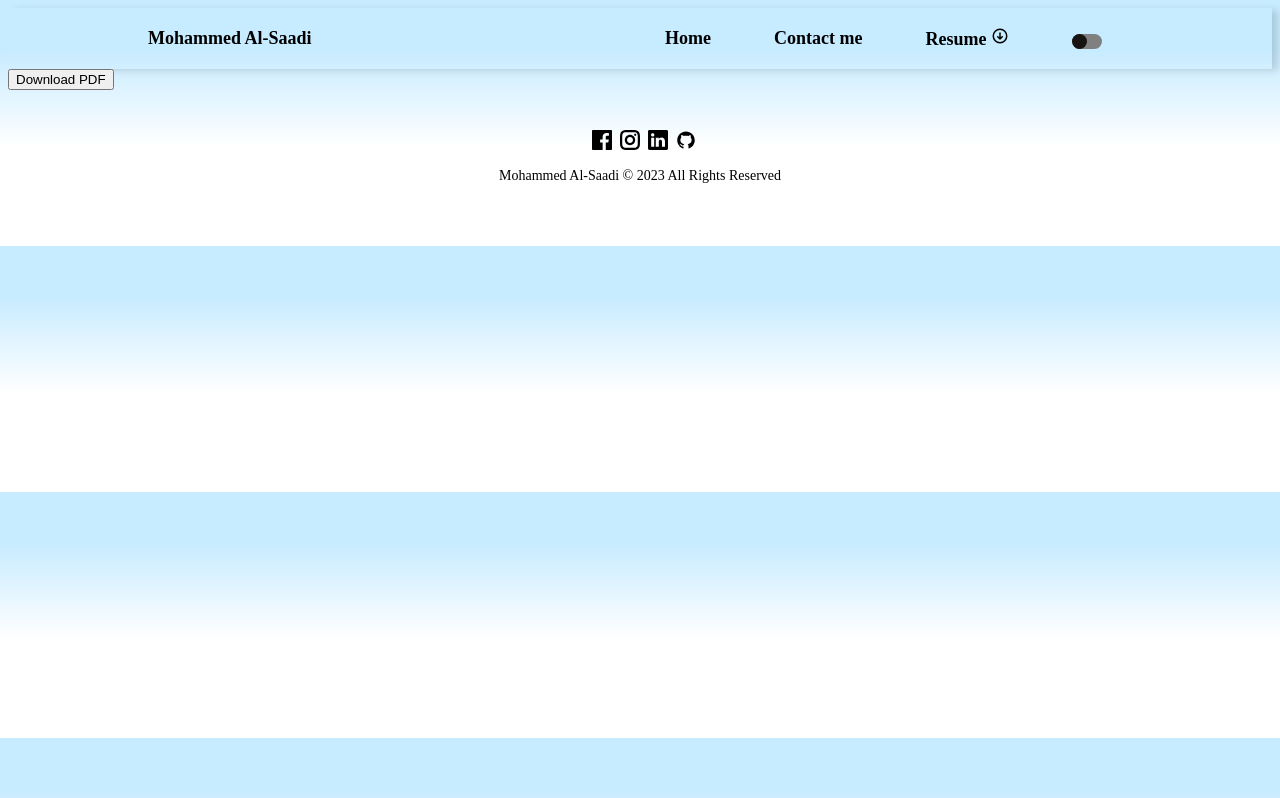
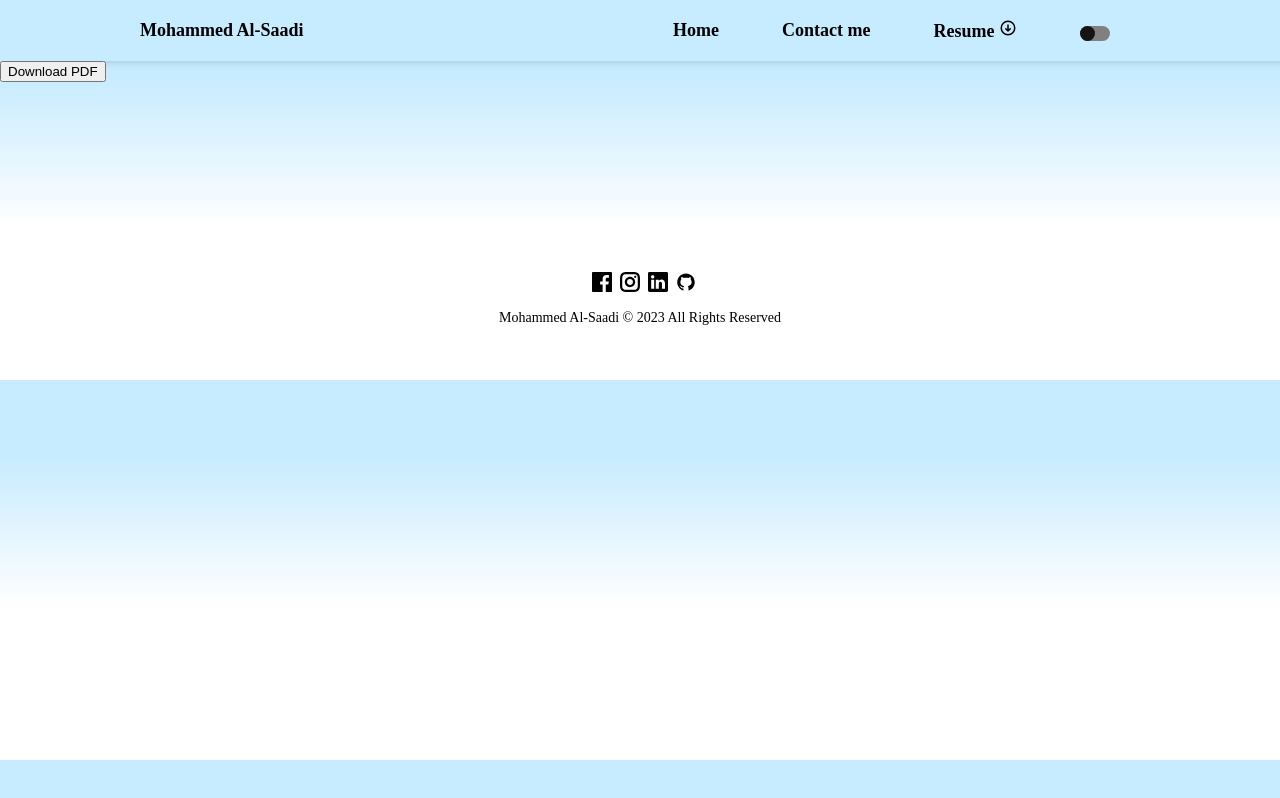
Before and after one commit to Mohammed-Al-Saadi/Portfolio-React, a React (Create React App) app: page /link in a window 1280 px wide. Built offline with nearby package versions, Linux system fonts and the light colour scheme; no server answers.

Commit message:
new update

```diff
--- a/src/App.js
+++ b/src/App.js
@@ -9,6 +9,7 @@ import ContactInfo from './Components/ContactInfo';
 import { Route, Routes } from "react-router-dom";
 import Picture from './Components/Picture';
 import CardData from './Components/CardData';
+import Darkmode from './Components/Darkmode';
 
 function App() {
 
@@ -18,13 +19,14 @@ function App() {
 
         <Navbar />
 
+
         <Routes>
           <Route path="/" element={<div><div className='pic_info'><Picture /><About /></div><div className="card-home ">
             <CardData />
           </div>
           </div>} />
-          <Route path="/contact" element={<div className="contact_div flex-wrap"><ContactInfo /><Contact /></div>} />
-          <Route path="/link" element={<Download />} />
+          <Route path="/contact" element={<div className="contact_div"><ContactInfo /><Contact /></div>} />
+          <Route path="/link" element={<Download />}  />
 
         </Routes>
 
--- a/src/Components/Darkmood.css
+++ b/src/Components/Darkmood.css
@@ -40,6 +40,13 @@ input:checked + label:after {
 .dark {
 
   background:#334056;
+}
+:root body{
+  margin: 0px 0px;
+
+
+}
+ :root .dark{
   margin: 0px 0px;
 }
  :root{
@@ -50,6 +57,10 @@ input:checked + label:after {
     rgb(199, 235, 255) 80%
   );
 padding-bottom: 40px;
+
+
+
+
 }
 
 
--- a/src/Components/Footer.css
+++ b/src/Components/Footer.css
@@ -26,7 +26,7 @@
     .profile-container{
       display: flex;
       justify-content: center;
-      margin-top: 40px;
+      margin-top: 190px;
 
 
 
--- a/src/Components/Navbar.js
+++ b/src/Components/Navbar.js
@@ -72,10 +72,10 @@ export default function Navbar() {
         <div  className={`nav-elements  ${showNavbar && 'active'}`}  >
           <ul >
             <li>
-              <Link onClick={() => { document.getElementById("close-button").click() }} to="/">Home</Link>
+              <Link  to="/">Home</Link>
             </li>
             <li>
-              <Link onClick={() => { document.getElementById("close-button").click() }} to="/Contact">Contact me</Link>
+              <Link  to="/Contact">Contact me</Link>
             </li>
             <li>
               <Link onClick={onButtonClick}>Resume <HiOutlineArrowCircleDown/> </Link>
```
